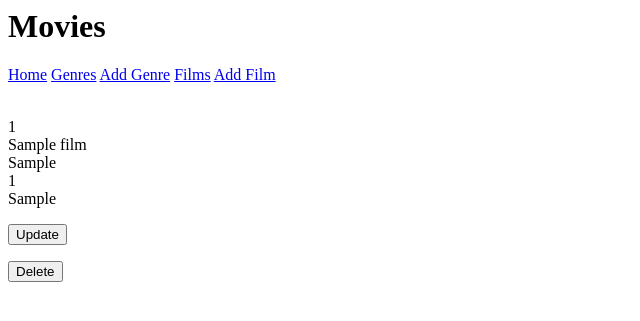
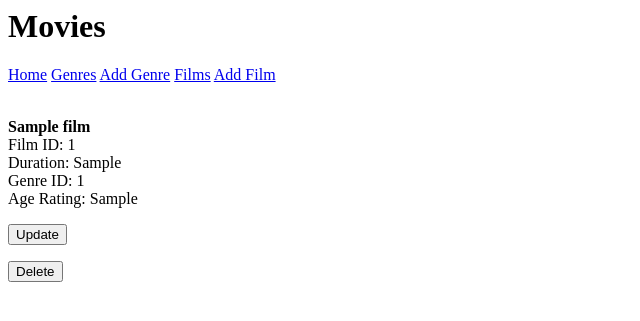
Before and after one commit to kirankalsi/fundamental_project, a Flask app: page /film_list in a window 1280 px wide. Shown: the top 321 px of the page, without its empty margins (0-640 px from the left). Run offline with Flask 2, Linux system fonts and the light colour scheme; tables that the repository leaves empty hold one stand-in row (values such as "Sample post").

Commit message:
touchups to genre and films lists

```diff
--- a/application/routes.py
+++ b/application/routes.py
@@ -27,7 +27,7 @@ def add_genre():
         new_genre = Genres(genre_type=form.genre.data, description=form.description.data, rating=form.rating.data)
         db.session.add(new_genre)
         db.session.commit()
-        return redirect(url_for('index'))
+        return redirect(url_for('genre_list'))
     return render_template('add_genre.html', form=form)
 
 @app.route('/add_film', methods=['GET','POST'])
@@ -38,7 +38,7 @@ def add_film():
         new_film = Films(title=form.film.data, duration=form.length.data, genre_id=form.genre.data, age_rating=form.ratings.data)
         db.session.add(new_film)
         db.session.commit()
-        return redirect(url_for('index'))
+        return redirect(url_for('film_list'))
     return render_template('add_film.html', form=form)
 
 @app.route('/update_genre/<int:id>', methods=['GET', 'POST'])
--- a/application/templates/films.html
+++ b/application/templates/films.html
@@ -2,11 +2,11 @@
 {% block body_content %}
 {% for film in film_list %}
 <p>
-{{ film.id }} <br>
-{{ film.title }} <br>
-{{ film.duration }} <br>
-{{ film.genre_id }} <br>
-{{ film.age_rating }} <br>
+<b>{{ film.title }}</b> <br>
+Film ID: {{ film.id }} <br>
+Duration: {{ film.duration }} <br>
+Genre ID: {{ film.genre_id }} <br>
+Age Rating: {{ film.age_rating }} <br>
 <form action='{{ url_for('update_film', id=film.id) }}'>
         <button>Update</button>
 </form>
```
Also changed, not shown: application/templates/genres.html (+4 -4 lines).
